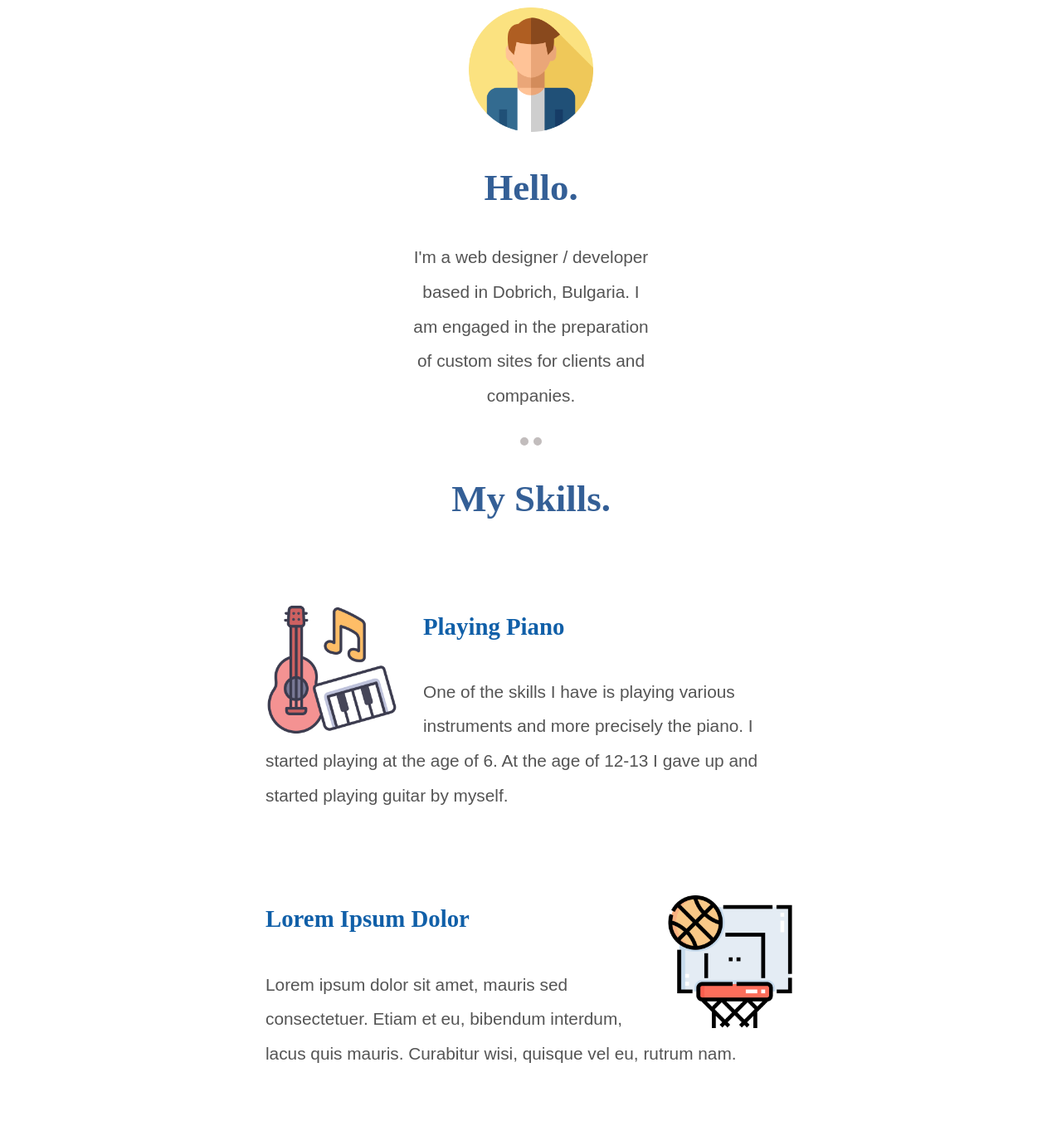
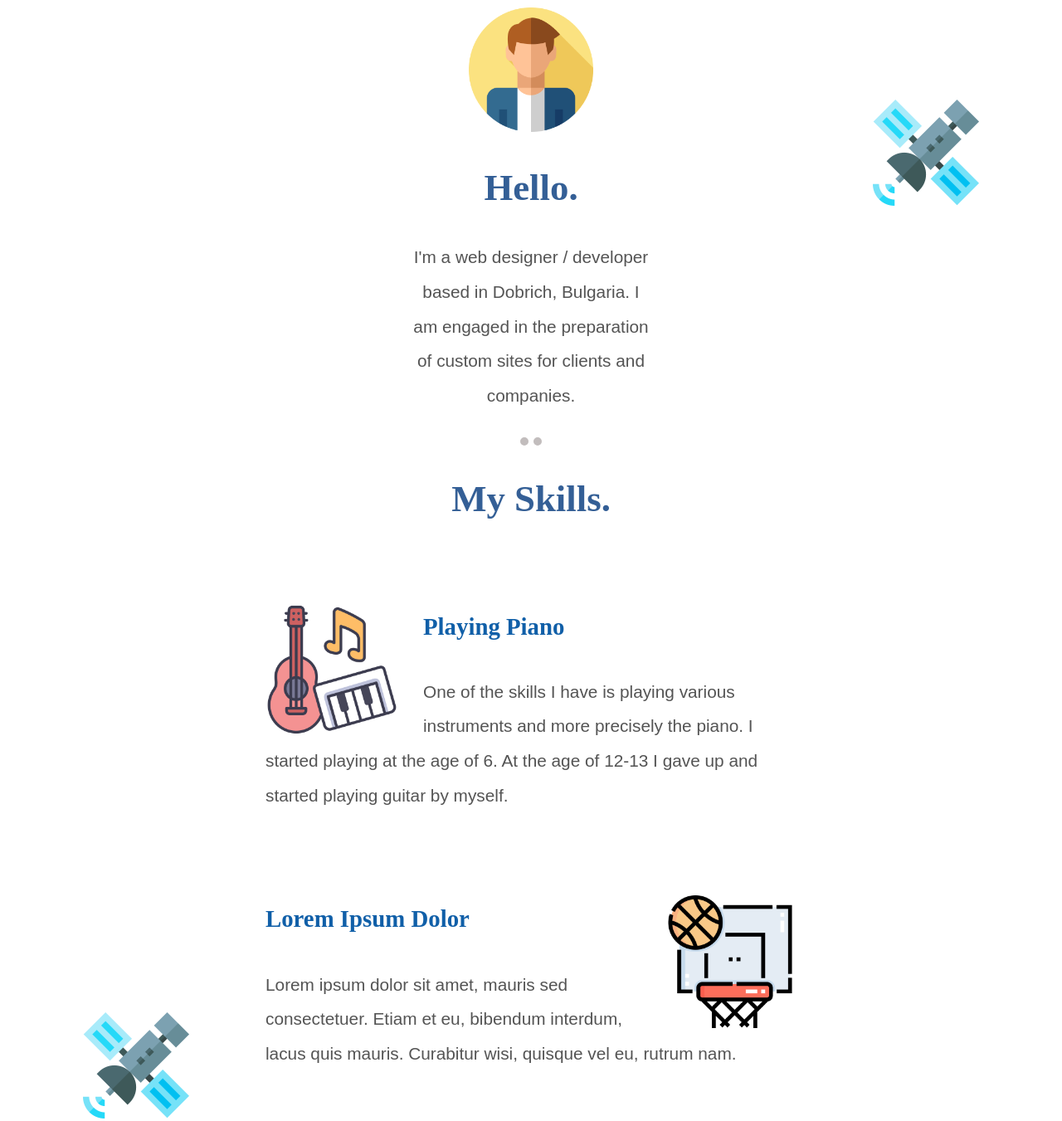
Before and after one commit to GosGko/CSS-Personal-Site, a plain HTML site: page index.html in a window 1280 px wide. Shown: the part 880-2231 px from the top of the page at 83% size. Drawn offline with Linux system fonts and the light colour scheme; a web font is replaced by a local one.

Commit message:
satellite-img

```diff
--- a/css/styles.css
+++ b/css/styles.css
@@ -170,3 +170,17 @@ a:hover {
     position: relative;
     margin: 0 auto 30px auto;
 }
+
+.satellite-img-left {
+    width: 10%;
+    position: absolute;
+    left: 100px;
+    top: 2100px;
+}
+
+.satellite-img-right {
+    width: 10%;
+    position: absolute;
+    right: 100px;
+    top: 1000px;
+}
--- a/index.html
+++ b/index.html
@@ -65,6 +65,8 @@
             <a class="btn" href="mailto:v.c.petkovv@gmail.com">CONTACT ME</a>
         </div>
     </div>
+    <img class="satellite-img-left" src="images/satellite.png" alt="satellite-img">
+    <img class="satellite-img-right" src="images/satellite.png" alt="satellite-img">
 
 
     <div class="bottom-container">
```
Also changed, not shown: images/satellite.png (added).
